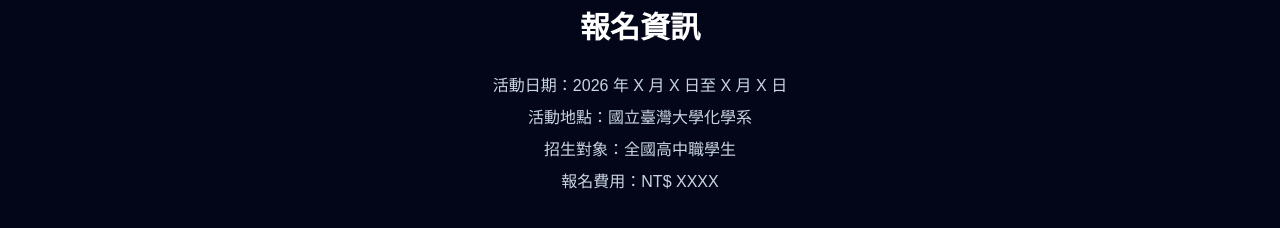
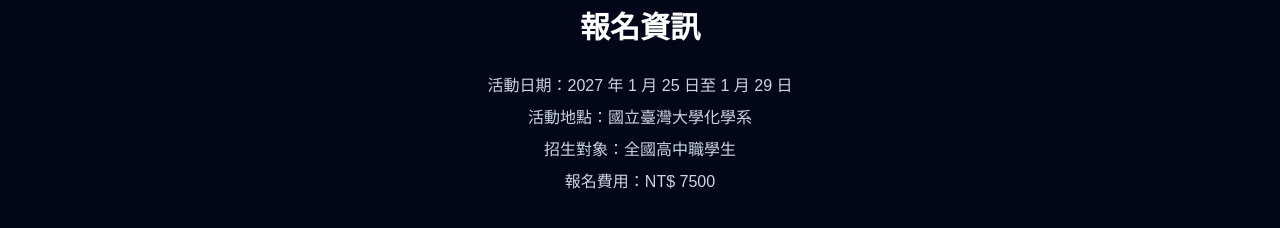
Before and after one commit to MauserCk1R96/ntu-chem-camp, a Next.js app: page / in a window 1280 px wide. Shown: the part 1328-1556 px from the top of the page. Built offline with nearby package versions, Linux system fonts and the light colour scheme.

Commit message:
Update camp page details

```diff
--- a/app/page.tsx
+++ b/app/page.tsx
@@ -75,14 +75,14 @@
         </h2>
 
         <p className="mb-8 leading-8 text-slate-300">
-          活動日期：2026 年 X 月 X 日至 X 月 X 日<br />
+          活動日期：2027 年 1 月 25 日至 1 月 29 日<br />
           活動地點：國立臺灣大學化學系<br />
           招生對象：全國高中職學生<br />
-          報名費用：NT$ XXXX
+          報名費用：NT$ 7500
         </p>
 
         <a
-          href="https://forms.gle/你的表單連結"
+          href="https://docs.google.com/forms/d/e/1FAIpQLSfR076Pp1ChtU1-3SQOgQ989M0kuM7ur9sgsv3Yysz5mksVUA/viewform?usp=sharing&ouid=103461614838581818619"
           target="_blank"
           className="inline-block rounded-full bg-cyan-400 px-8 py-3 font-semibold text-slate-950 transition hover:bg-cyan-300"
         >
```
